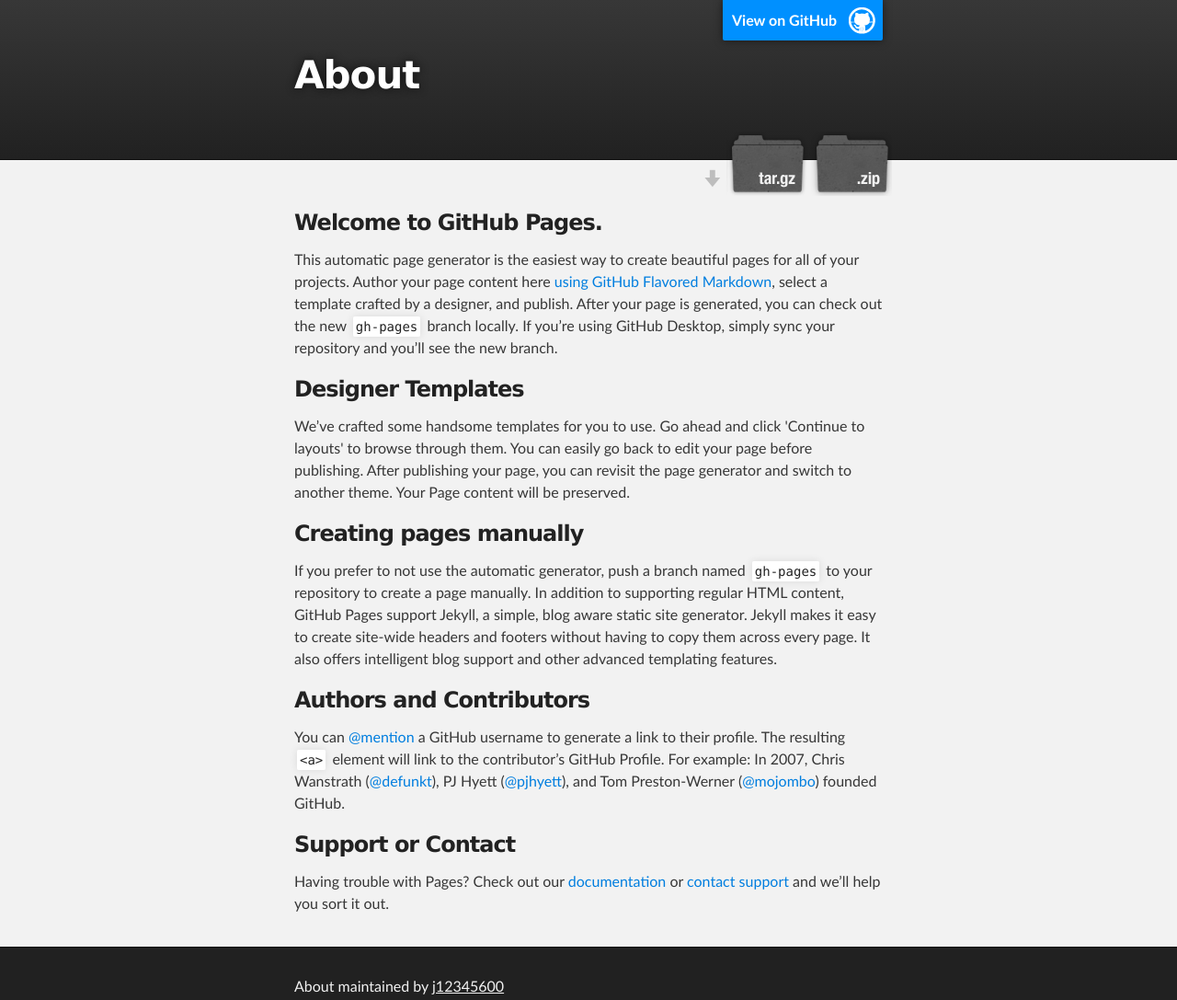
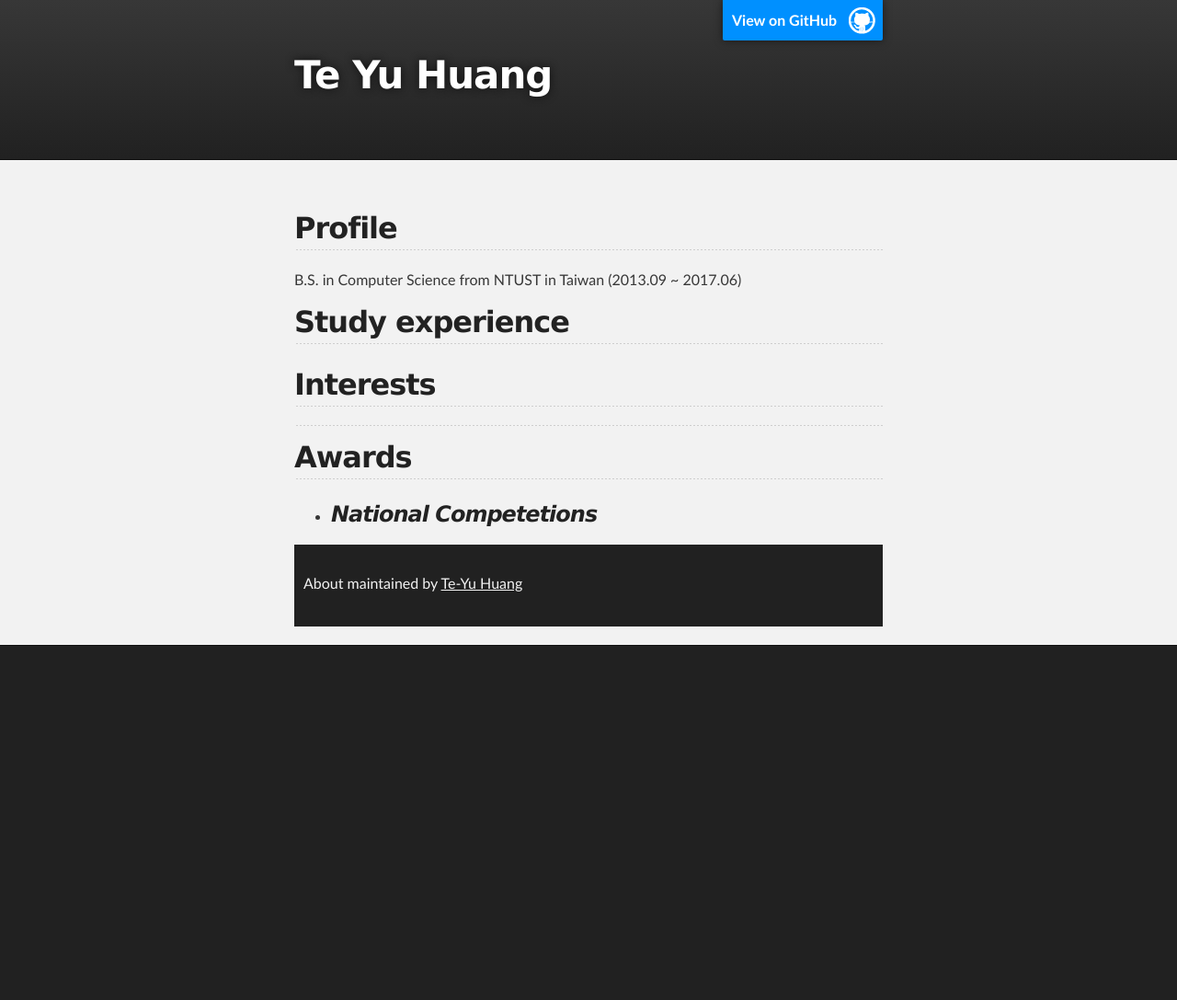
Before and after one commit to j12345600/about, a plain HTML site: page index.html in a window 1280 px wide. Shown: the top 1087 px of the page at 92% size. After the commit the page ends 800 px from the top, so only its background shows below. Drawn offline with Linux system fonts and the light colour scheme; files that its build step writes are made by us from their sources; files whose address does not match are found by name.

Commit message:
version 0.0.1

```diff
--- a/index.html
+++ b/index.html
@@ -1,14 +1,14 @@
 <!DOCTYPE html>
 <html>
+   <head>
+      <meta http-equiv="Content-Type" content="text/html; charset=UTF-8">
 
-  <head>
-    <meta charset='utf-8'>
-    <meta http-equiv="X-UA-Compatible" content="chrome=1">
-    <meta name="description" content="About : ">
+      <meta http-equiv="X-UA-Compatible" content="chrome=1">
+      <meta name="description" content="About : Te Yu&#39;s about me">
 
-    <link rel="stylesheet" type="text/css" media="screen" href="stylesheets/stylesheet.css">
+      <link rel="stylesheet" type="text/css" media="screen" href="./index_files/stylesheet.css">
 
-    <title>About</title>
+      <title>About</title>
   </head>
 
   <body>
@@ -18,55 +18,64 @@
         <header class="inner">
           <a id="forkme_banner" href="https://github.com/j12345600/about">View on GitHub</a>
 
-          <h1 id="project_title">About</h1>
+          <h1 id="project_title">Te Yu Huang</h1>
           <h2 id="project_tagline"></h2>
-
-            <section id="downloads">
-              <a class="zip_download_link" href="https://github.com/j12345600/about/zipball/master">Download this project as a .zip file</a>
-              <a class="tar_download_link" href="https://github.com/j12345600/about/tarball/master">Download this project as a tar.gz file</a>
-            </section>
         </header>
     </div>
 
     <!-- MAIN CONTENT -->
     <div id="main_content_wrap" class="outer">
       <section id="main_content" class="inner">
-        <h3>
-<a id="welcome-to-github-pages" class="anchor" href="#welcome-to-github-pages" aria-hidden="true"><span aria-hidden="true" class="octicon octicon-link"></span></a>Welcome to GitHub Pages.</h3>
+         <div class="section" id="Profile">
+            <h2>
+              Profile
+           </h2>
 
-<p>This automatic page generator is the easiest way to create beautiful pages for all of your projects. Author your page content here <a href="https://guides.github.com/features/mastering-markdown/">using GitHub Flavored Markdown</a>, select a template crafted by a designer, and publish. After your page is generated, you can check out the new <code>gh-pages</code> branch locally. If you’re using GitHub Desktop, simply sync your repository and you’ll see the new branch.</p>
+             B.S. in Computer Science from NTUST in Taiwan (2013.09 ~ 2017.06)
 
-<h3>
-<a id="designer-templates" class="anchor" href="#designer-templates" aria-hidden="true"><span aria-hidden="true" class="octicon octicon-link"></span></a>Designer Templates</h3>
+         </div>
+         <div class="section" id="Study experience">
+            <h2>
+              Study experience
+           </h2>
+         </div>
+         <!-- Interests-->
+         <div class="section" id="Interests">
+            <h2>
+              Interests
+           </h2>
+           <hr>
+         </div>
+         <!-- Awards-->
+         <div class="section" id="Awards">
+            <dl>
+               <dt>
+                  <!-- Section Title-->
+                  <h2>
+                    Awards
+                 </h2>
+              </dt>
+             <!-- National Competetions-->
+               <dd>
+                   <div class="section" id="National Competetions">
+                    <ul>
+                       <li>
+                          <h3>National Competetions</h3>
+                       </li>
 
-<p>We’ve crafted some handsome templates for you to use. Go ahead and click 'Continue to layouts' to browse through them. You can easily go back to edit your page before publishing. After publishing your page, you can revisit the page generator and switch to another theme. Your Page content will be preserved.</p>
+                    </ul>
 
-<h3>
-<a id="creating-pages-manually" class="anchor" href="#creating-pages-manually" aria-hidden="true"><span aria-hidden="true" class="octicon octicon-link"></span></a>Creating pages manually</h3>
+                 </div>
+              </dd>
+          </dl>
 
-<p>If you prefer to not use the automatic generator, push a branch named <code>gh-pages</code> to your repository to create a page manually. In addition to supporting regular HTML content, GitHub Pages support Jekyll, a simple, blog aware static site generator. Jekyll makes it easy to create site-wide headers and footers without having to copy them across every page. It also offers intelligent blog support and other advanced templating features.</p>
-
-<h3>
-<a id="authors-and-contributors" class="anchor" href="#authors-and-contributors" aria-hidden="true"><span aria-hidden="true" class="octicon octicon-link"></span></a>Authors and Contributors</h3>
-
-<p>You can <a href="https://help.github.com/articles/basic-writing-and-formatting-syntax/#mentioning-users-and-teams" class="user-mention">@mention</a> a GitHub username to generate a link to their profile. The resulting <code>&lt;a&gt;</code> element will link to the contributor’s GitHub Profile. For example: In 2007, Chris Wanstrath (<a href="https://github.com/defunkt" class="user-mention">@defunkt</a>), PJ Hyett (<a href="https://github.com/pjhyett" class="user-mention">@pjhyett</a>), and Tom Preston-Werner (<a href="https://github.com/mojombo" class="user-mention">@mojombo</a>) founded GitHub.</p>
-
-<h3>
-<a id="support-or-contact" class="anchor" href="#support-or-contact" aria-hidden="true"><span aria-hidden="true" class="octicon octicon-link"></span></a>Support or Contact</h3>
-
-<p>Having trouble with Pages? Check out our <a href="https://help.github.com/pages">documentation</a> or <a href="https://github.com/contact">contact support</a> and we’ll help you sort it out.</p>
-      </section>
     </div>
 
     <!-- FOOTER  -->
     <div id="footer_wrap" class="outer">
       <footer class="inner">
-        <p class="copyright">About maintained by <a href="https://github.com/j12345600">j12345600</a></p>
-        <p>Published with <a href="https://pages.github.com">GitHub Pages</a></p>
+        <p class="copyright">About maintained by <a href="https://github.com/j12345600">Te-Yu Huang</a></p>
       </footer>
     </div>
 
-
-
-  </body>
-</html>
+</body></html>
```
